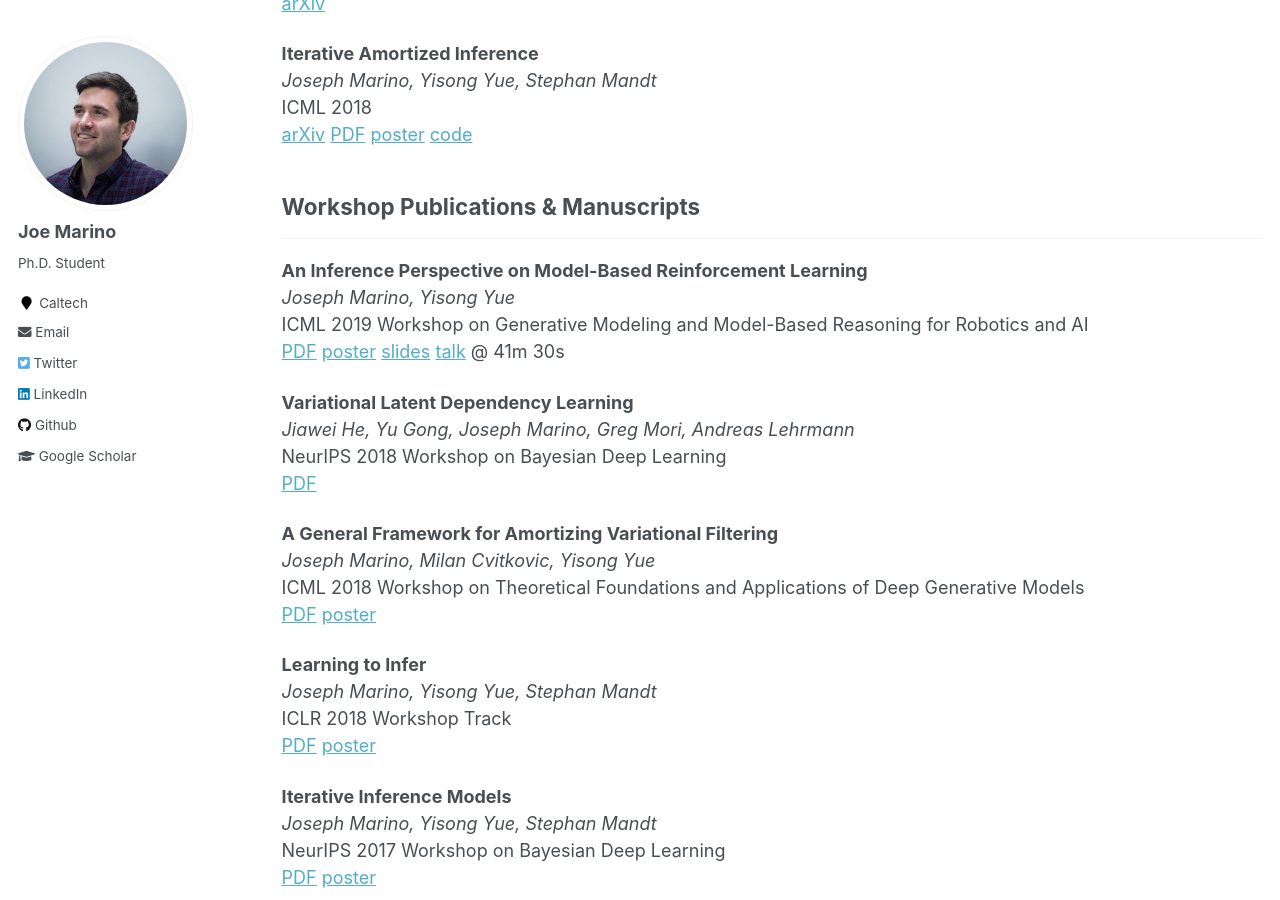
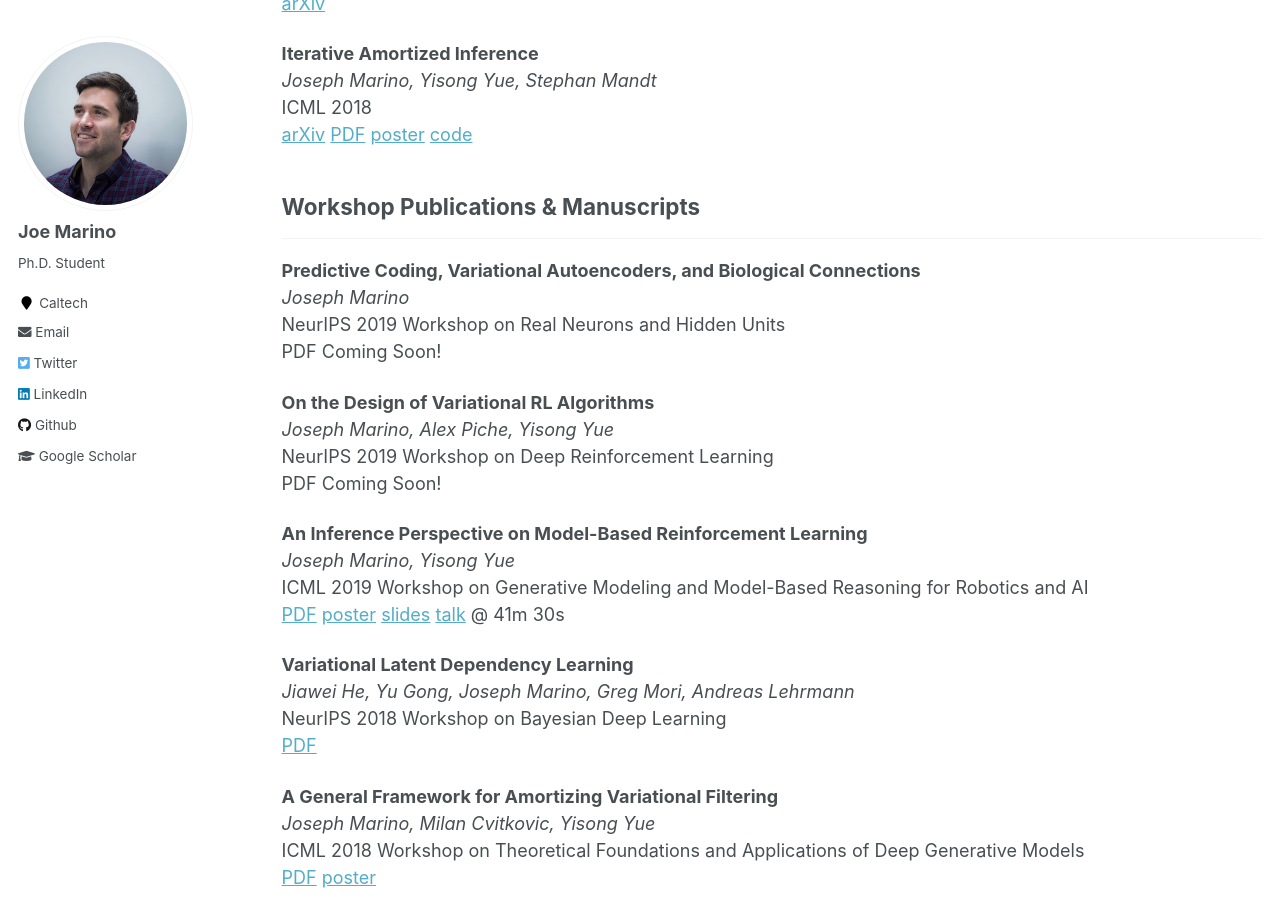
Before and after one commit to joelouismarino/joelouismarino.github.io, a Jekyll site: the page built from _pages/publications.md, in a window 1280 px wide and 900 px high, scrolled down 609 px. Built offline with Jekyll 4.4.1, drawn with Linux system fonts in a browser that asks for light colours.

Commit message:
updating pubs

```diff
--- a/_pages/publications.md
+++ b/_pages/publications.md
@@ -31,6 +31,16 @@ ICML 2018
 ## Workshop Publications & Manuscripts
 ___
 
+**Predictive Coding, Variational Autoencoders, and Biological Connections**
+*Joseph Marino*
+NeurIPS 2019 Workshop on Real Neurons and Hidden Units
+PDF Coming Soon!
+
+**On the Design of Variational RL Algorithms**
+*Joseph Marino, Alex Piche, Yisong Yue*
+NeurIPS 2019 Workshop on Deep Reinforcement Learning
+PDF Coming Soon!
+
 **An Inference Perspective on Model-Based Reinforcement Learning**
 *Joseph Marino, Yisong Yue*
 ICML 2019 Workshop on Generative Modeling and Model-Based Reasoning for Robotics and AI
```
